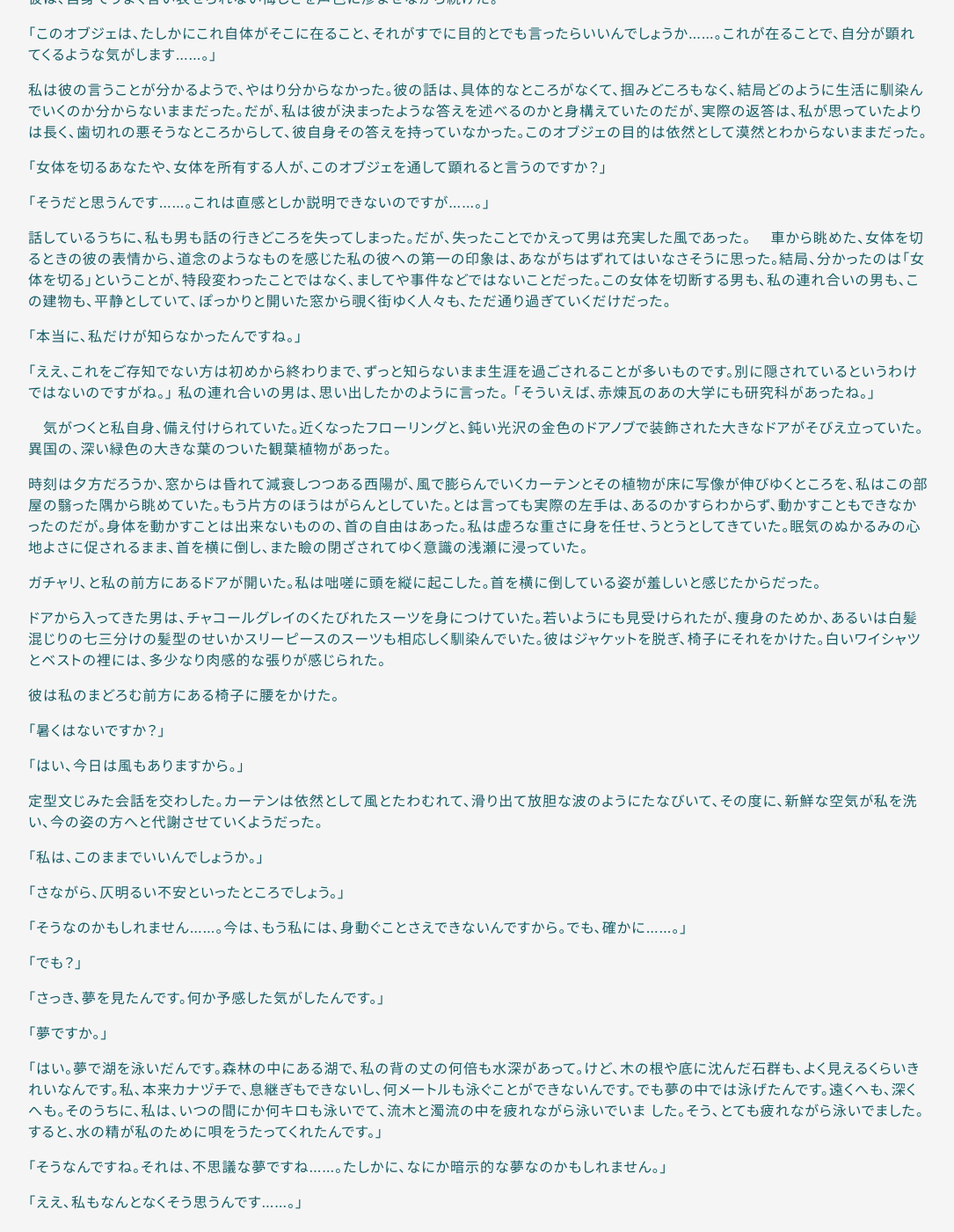
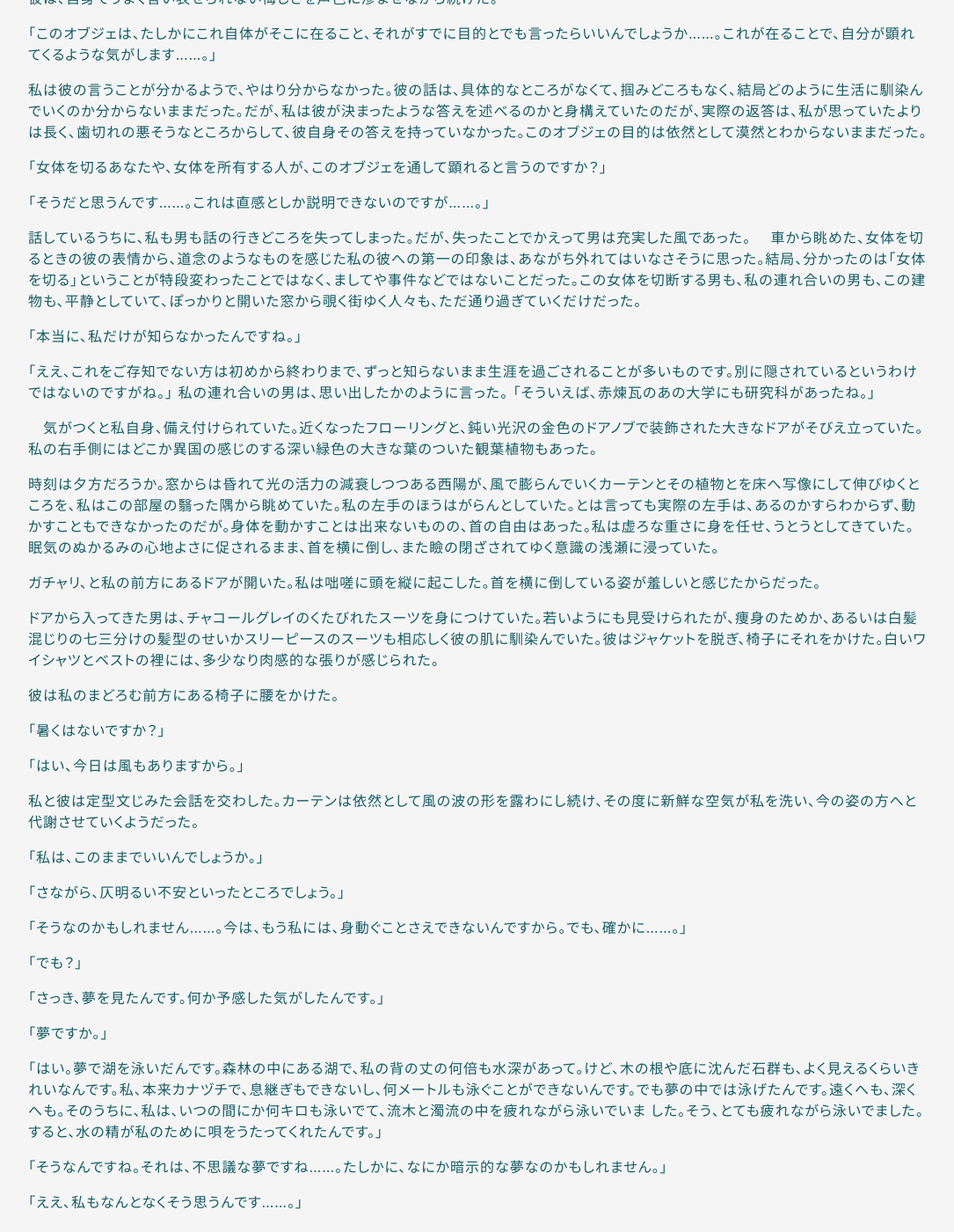
Before and after one commit to hihumi-riku/hihumi-riku.github.io, a Jekyll site: the page built from _posts/2023-11-03-etude_2023_may.md, in a window 1280 px wide and 1400 px high, scrolled down 4620 px. Shown: the whole window at 88% size, without its empty margins (96-1181 px from the left). Built offline with Jekyll 4.4.1, drawn with Linux system fonts in a browser that asks for light colours.

Commit message:
Update 2023-11-03-etude_2023_may.md

```diff
--- a/_posts/2023-11-03-etude_2023_may.md
+++ b/_posts/2023-11-03-etude_2023_may.md
@@ -148,7 +148,7 @@ title: 二〇二三年五月　習作Ⅰ
 「そうだと思うんです……。これは直感としか説明できないのですが……。」
 
 話しているうちに、私も男も話の行きどころを失ってしまった。だが、失ったことでかえって男は充実した風であった。
-　車から眺めた、女体を切るときの彼の表情から、道念のようなものを感じた私の彼への第一の印象は、あながちはずれてはいなさそうに思った。結局、分かったのは「女体を切る」ということが、特段変わったことではなく、ましてや事件などではないことだった。この女体を切断する男も、私の連れ合いの男も、この建物も、平静としていて、ぽっかりと開いた窓から覗く街ゆく人々も、ただ通り過ぎていくだけだった。
+　車から眺めた、女体を切るときの彼の表情から、道念のようなものを感じた私の彼への第一の印象は、あながち外れてはいなさそうに思った。結局、分かったのは「女体を切る」ということが特段変わったことではなく、ましてや事件などではないことだった。この女体を切断する男も、私の連れ合いの男も、この建物も、平静としていて、ぽっかりと開いた窓から覗く街ゆく人々も、ただ通り過ぎていくだけだった。
 
 「本当に、私だけが知らなかったんですね。」
 
@@ -156,13 +156,13 @@ title: 二〇二三年五月　習作Ⅰ
 私の連れ合いの男は、思い出したかのように言った。
 「そういえば、赤煉瓦のあの大学にも研究科があったね。」
 
-　気がつくと私自身、備え付けられていた。近くなったフローリングと、鈍い光沢の金色のドアノブで装飾された大きなドアがそびえ立っていた。異国の、深い緑色の大きな葉のついた観葉植物があった。
+　気がつくと私自身、備え付けられていた。近くなったフローリングと、鈍い光沢の金色のドアノブで装飾された大きなドアがそびえ立っていた。私の右手側にはどこか異国の感じのする深い緑色の大きな葉のついた観葉植物もあった。
 
-時刻は夕方だろうか、窓からは昏れて減衰しつつある西陽が、風で膨らんでいくカーテンとその植物が床に写像が伸びゆくところを、私はこの部屋の翳った隅から眺めていた。もう片方のほうはがらんとしていた。とは言っても実際の左手は、あるのかすらわからず、動かすこともできなかったのだが。身体を動かすことは出来ないものの、首の自由はあった。私は虚ろな重さに身を任せ、うとうとしてきていた。眠気のぬかるみの心地よさに促されるまま、首を横に倒し、また瞼の閉ざされてゆく意識の浅瀬に浸っていた。
+時刻は夕方だろうか。窓からは昏れて光の活力の減衰しつつある西陽が、風で膨らんでいくカーテンとその植物とを床へ写像にして伸びゆくところを、私はこの部屋の翳った隅から眺めていた。私の左手のほうはがらんとしていた。とは言っても実際の左手は、あるのかすらわからず、動かすこともできなかったのだが。身体を動かすことは出来ないものの、首の自由はあった。私は虚ろな重さに身を任せ、うとうとしてきていた。眠気のぬかるみの心地よさに促されるまま、首を横に倒し、また瞼の閉ざされてゆく意識の浅瀬に浸っていた。
 
 ガチャリ、と私の前方にあるドアが開いた。私は咄嗟に頭を縦に起こした。首を横に倒している姿が羞しいと感じたからだった。
 
-ドアから入ってきた男は、チャコールグレイのくたびれたスーツを身につけていた。若いようにも見受けられたが、痩身のためか、あるいは白髪混じりの七三分けの髪型のせいかスリーピースのスーツも相応しく馴染んでいた。彼はジャケットを脱ぎ、椅子にそれをかけた。白いワイシャツとベストの裡には、多少なり肉感的な張りが感じられた。
+ドアから入ってきた男は、チャコールグレイのくたびれたスーツを身につけていた。若いようにも見受けられたが、痩身のためか、あるいは白髪混じりの七三分けの髪型のせいかスリーピースのスーツも相応しく彼の肌に馴染んでいた。彼はジャケットを脱ぎ、椅子にそれをかけた。白いワイシャツとベストの裡には、多少なり肉感的な張りが感じられた。
 
 彼は私のまどろむ前方にある椅子に腰をかけた。
 
@@ -170,7 +170,7 @@ title: 二〇二三年五月　習作Ⅰ
 
 「はい、今日は風もありますから。」
 
-定型文じみた会話を交わした。カーテンは依然として風とたわむれて、滑り出て放胆な波のようにたなびいて、その度に、新鮮な空気が私を洗い、今の姿の方へと代謝させていくようだった。
+私と彼は定型文じみた会話を交わした。カーテンは依然として風の波の形を露わにし続け、その度に新鮮な空気が私を洗い、今の姿の方へと代謝させていくようだった。
 
 「私は、このままでいいんでしょうか。」
 
```
